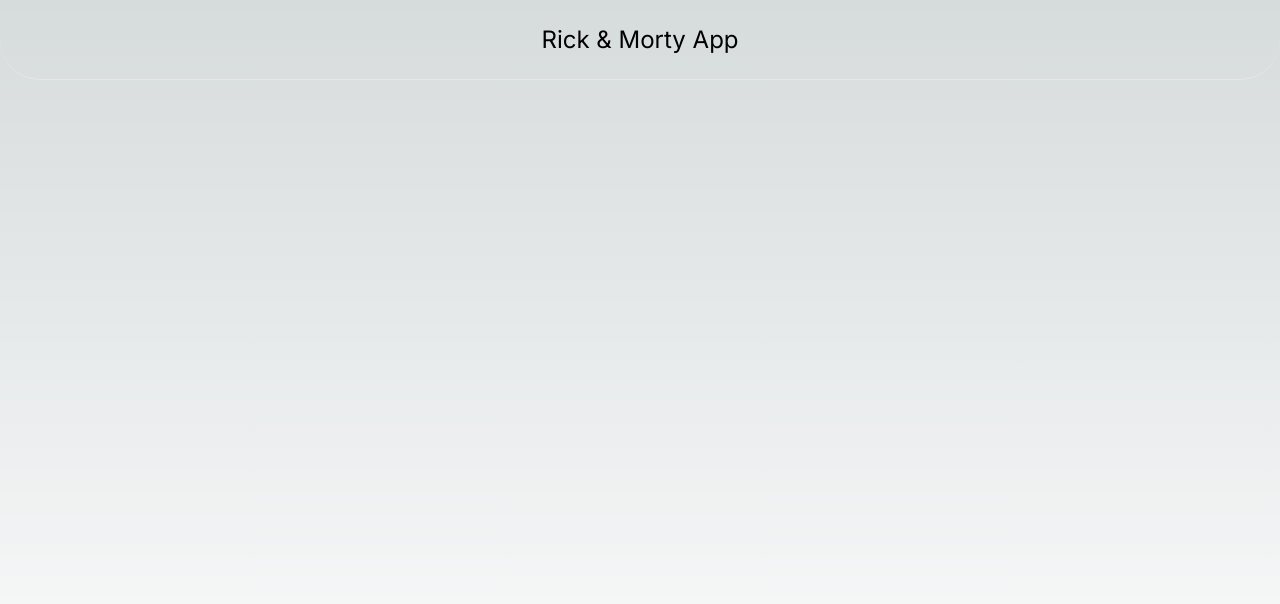
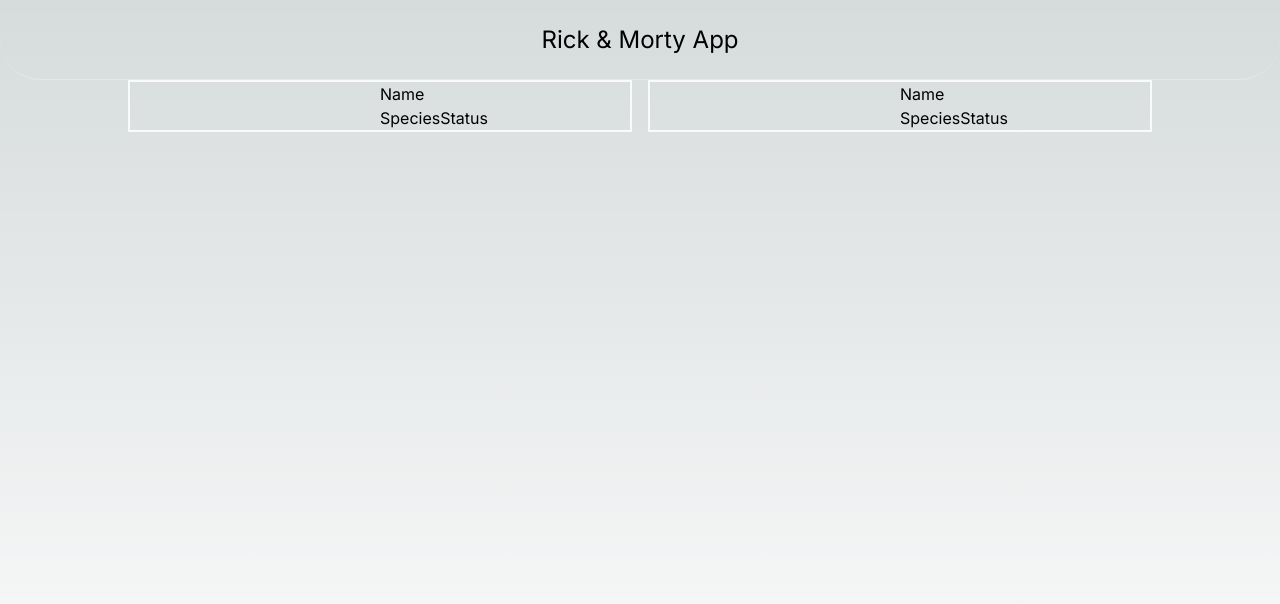
Before and after one commit to JustBecerra/rick---morty-challenge, a Next.js app: page / in a window 1280 px wide. Shown: the top 604 px of the page. Built offline with nearby package versions, Linux system fonts and the light colour scheme.

Commit message:
add structure for character list and cards

```diff
--- a/app/page.tsx
+++ b/app/page.tsx
@@ -3,9 +3,12 @@
 
 export default function Home() {
   return (
-    <main className="flex min-h-screen flex-col items-center justify-between">
+    <main className="flex min-h-screen flex-col items-center">
       <Header />
-      <CharacterList />
+      <div className="flex w-[80%] h-[50%] gap-4">
+        <CharacterList />
+        <CharacterList />
+      </div>
     </main>
   );
 }
--- /dev/null
+++ b/components/CharacterCard/index.tsx
@@ -0,0 +1,16 @@
+import Image from "next/image";
+
+export const CharacterCard = () => {
+  return (
+    <div className="flex">
+      <div className="w-[50%] h-[100%]">{/* <Image /> */}</div>
+      <div>
+        <h1>Name</h1>
+        <div className="flex">
+          <h3>Species</h3>
+          <h3>Status</h3>
+        </div>
+      </div>
+    </div>
+  );
+};
--- a/components/CharacterList/index.tsx
+++ b/components/CharacterList/index.tsx
@@ -1,3 +1,9 @@
+import { CharacterCard } from "../CharacterCard";
+
 export const CharacterList = () => {
-  return <div className="w-[50%]"></div>;
+  return (
+    <div className="w-[50%] h-[40%] border-2 border-gray-50">
+      <CharacterCard />
+    </div>
+  );
 };
```
